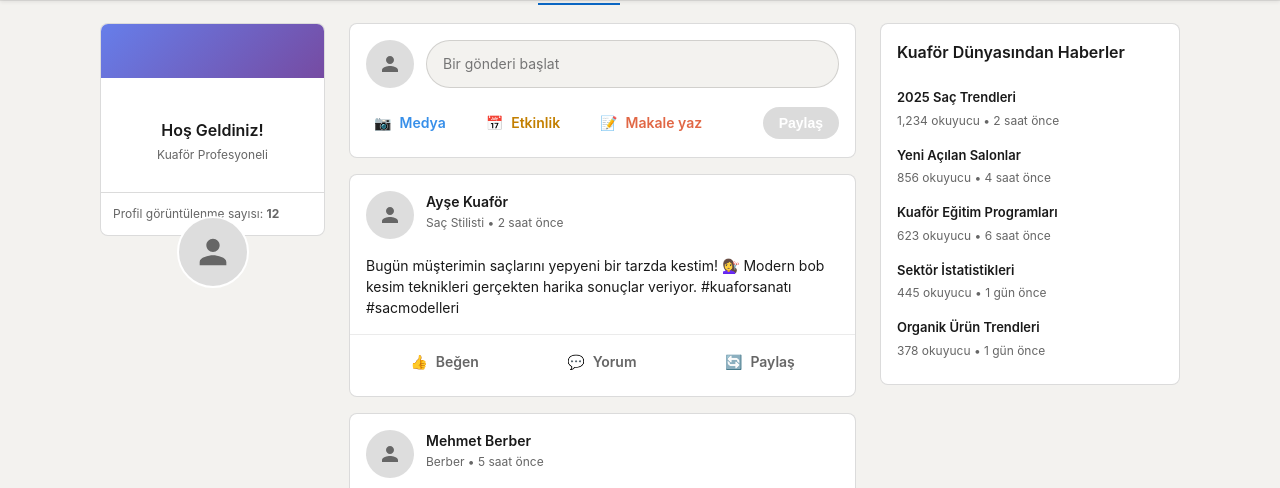
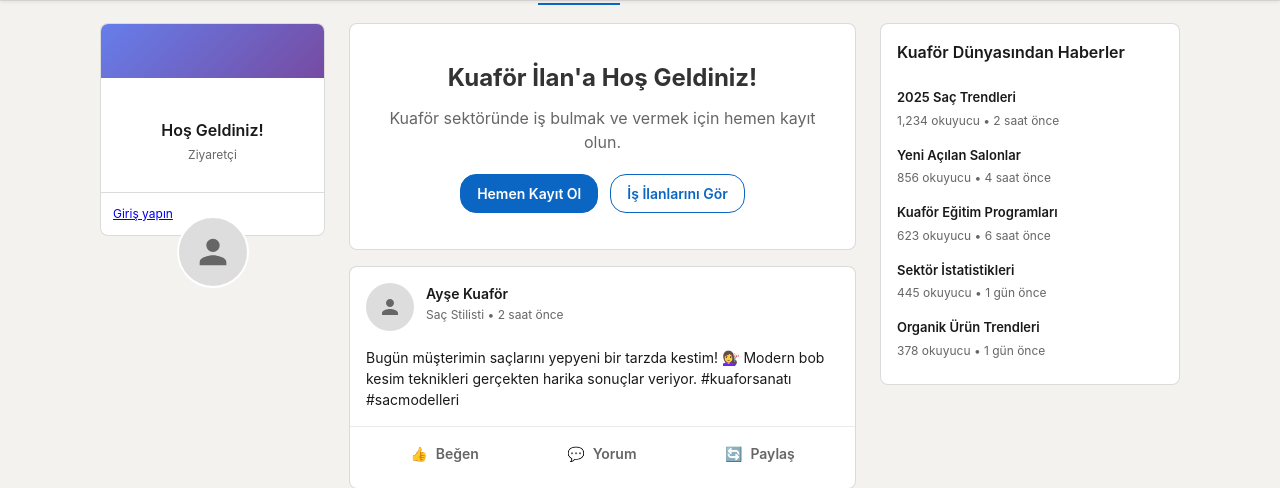
Before and after one commit to mertekinci24/kuafor-ilan, a Django app: page / in a window 1280 px wide. Shown: the part 53-541 px from the top of the page. Run offline with Django 4.2, Linux system fonts and the light colour scheme.

Commit message:
Update home.html

```diff
--- a/templates/home.html
+++ b/templates/home.html
@@ -571,11 +571,31 @@
                 <div class="profile-header"></div>
                 <div class="profile-avatar"></div>
                 <div class="profile-info">
-                    <div class="profile-name">Hoş Geldiniz!</div>
-                    <div class="profile-title">Kuaför Profesyoneli</div>
+                    <div class="profile-name">
+                        {% if user.is_authenticated %}
+                            {{ user.first_name }} {{ user.last_name }}
+                        {% else %}
+                            Hoş Geldiniz!
+                        {% endif %}
+                    </div>
+                    <div class="profile-title">
+                        {% if user.is_authenticated %}
+                            {% if user.user_type == 'jobseeker' %}
+                                Kuaför Profesyoneli
+                            {% else %}
+                                İş Veren
+                            {% endif %}
+                        {% else %}
+                            Ziyaretçi
+                        {% endif %}
+                    </div>
                 </div>
                 <div class="profile-stats">
-                    <div>Profil görüntülenme sayısı: <strong>12</strong></div>
+                    {% if user.is_authenticated %}
+                        <div>Profil görüntülenme: <strong>12</strong></div>
+                    {% else %}
+                        <div><a href="/auth/login/">Giriş yapın</a></div>
+                    {% endif %}
                 </div>
             </div>
         </aside>
@@ -583,6 +603,7 @@
         <!-- Main Feed -->
         <main class="main-feed">
             <!-- Post Composer -->
+            {% if user.is_authenticated %}
                 <div class="post-composer fade-in">
                     <div class="composer-input">
                         <div class="composer-avatar"></div>
@@ -607,6 +628,19 @@
                         <button class="post-btn" disabled onclick="publishPost()">Paylaş</button>
                     </div>
                 </div>
+            {% else %}
+                <!-- Welcome Message for Non-Authenticated Users -->
+                <div class="post-composer fade-in">
+                    <div style="text-align: center; padding: 20px;">
+                        <h2 style="color: #333; margin-bottom: 10px;">Kuaför İlan'a Hoş Geldiniz!</h2>
+                        <p style="color: #666; margin-bottom: 20px;">Kuaför sektöründe iş bulmak ve vermek için hemen kayıt olun.</p>
+                        <div style="display: flex; gap: 12px; justify-content: center;">
+                            <a href="/auth/register/" class="btn btn-primary">Hemen Kayıt Ol</a>
+                            <a href="/jobs/" class="btn btn-secondary">İş İlanlarını Gör</a>
+                        </div>
+                    </div>
+                </div>
+            {% endif %}
 
             <!-- Sample Posts -->
             <article class="post fade-in">
@@ -717,17 +751,18 @@
                 // Get page data
                 const page = this.dataset.page;
 
-                // For now, just show an alert
+                // Show alert for pages that don't have links yet
                 if (page !== 'home' && page !== 'jobs' && page !== 'profile') {
                     alert(`${page} sayfası henüz hazırlanıyor...`);
                 }
             });
         });
 
-        // Composer functionality
+        // Composer functionality (only if user is authenticated)
         const textarea = document.querySelector('.composer-textarea');
         const postBtn = document.querySelector('.post-btn');
 
+        if (textarea && postBtn) {
             textarea.addEventListener('input', function() {
                 if (this.value.trim().length > 0) {
                     postBtn.disabled = false;
@@ -740,6 +775,7 @@
                 this.style.height = 'auto';
                 this.style.height = Math.max(48, this.scrollHeight) + 'px';
             });
+        }
 
         // Media access functions
         function openMedia() {
@@ -769,7 +805,7 @@
         }
 
         function publishPost() {
-            if (textarea.value.trim()) {
+            if (textarea && textarea.value.trim()) {
                 alert('Gönderiniz paylaşıldı!');
                 textarea.value = '';
                 postBtn.disabled = true;
```
Lines whose indentation alone changed are shown as unchanged.
